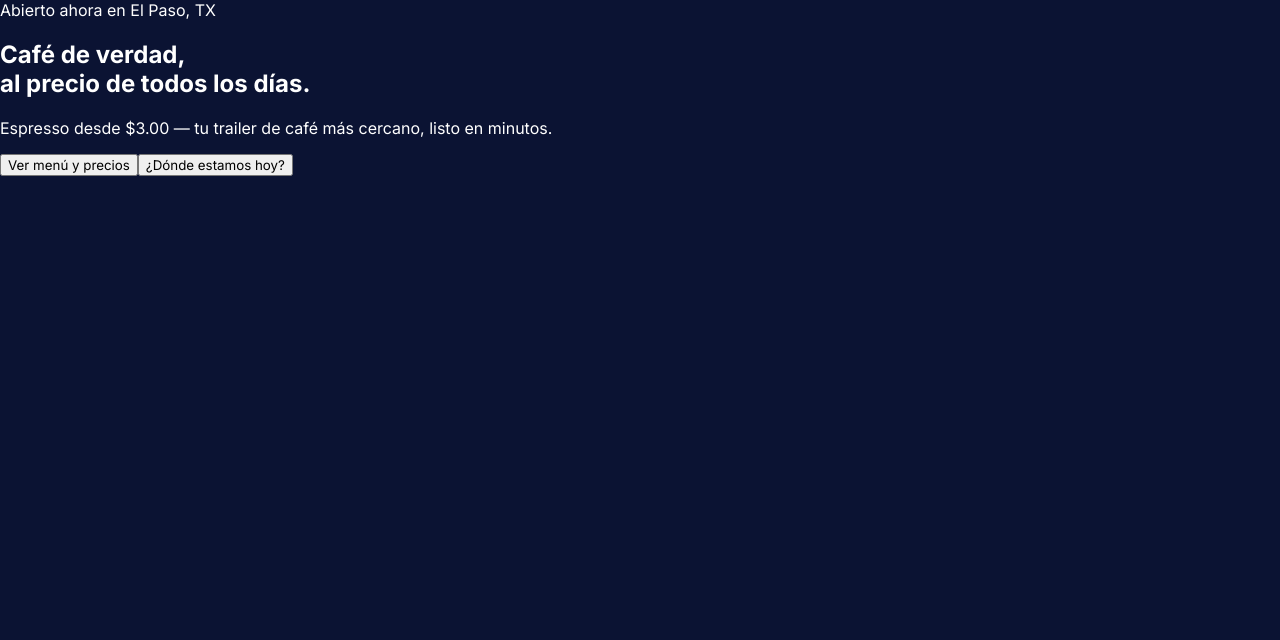
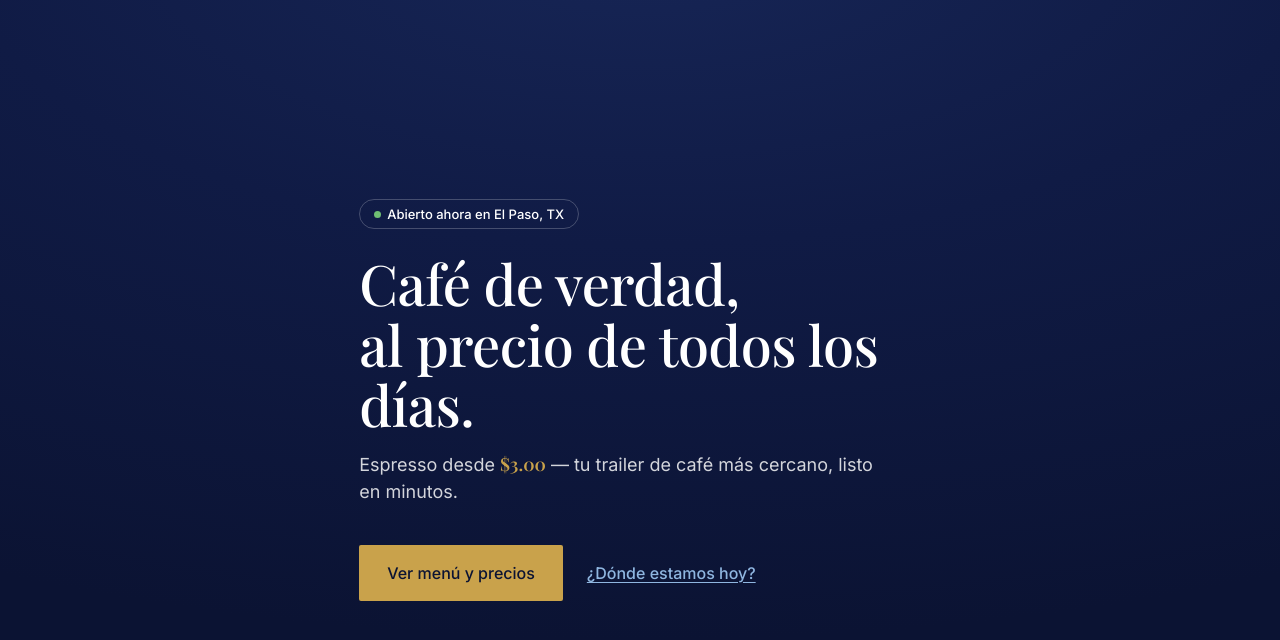
Before and after one commit to chrisbarrandey/barr-and-day-site, a Next.js app: page / in a window 1280 px wide. Shown: the top 640 px of the page. Built offline with nearby package versions, Linux system fonts and the light colour scheme.

Commit message:
Fix: quitar styled-jsx, mover estilos a globals.css

```diff
--- a/app/globals.css
+++ b/app/globals.css
@@ -16,3 +16,141 @@ body {
 button {
   font-family: inherit;
 }
+
+/* ---------- Button ---------- */
+.btn {
+  display: inline-flex;
+  flex-direction: column;
+  align-items: center;
+  justify-content: center;
+  height: 56px;
+  padding: 0 28px;
+  font-family: var(--font-body);
+  font-size: var(--fs-body);
+  font-weight: 500;
+  border-radius: var(--radius);
+  border: none;
+  cursor: pointer;
+  transition: background-color var(--dur-micro) var(--ease-standard),
+    opacity var(--dur-tap);
+}
+.btn:active:not(:disabled) {
+  opacity: 0.85;
+}
+.btn--primary {
+  background: var(--color-gold);
+  color: var(--color-navy-deep);
+}
+.btn--primary:hover:not(:disabled) {
+  background: #d9b568;
+}
+.btn--secondary {
+  background: transparent;
+  color: var(--color-ink);
+  border: 1px solid var(--color-line);
+}
+.btn--secondary:hover:not(:disabled) {
+  border-color: rgba(255, 255, 255, 0.5);
+}
+.btn--text {
+  height: auto;
+  padding: 0;
+  background: none;
+  color: var(--color-sky);
+  text-decoration: underline;
+  text-underline-offset: 3px;
+}
+.btn:disabled {
+  cursor: not-allowed;
+  opacity: 0.5;
+}
+.btn__reason {
+  font-size: 11px;
+  font-weight: 400;
+  opacity: 0.8;
+  margin-top: 2px;
+}
+
+/* ---------- Price ---------- */
+.price {
+  font-family: var(--font-display);
+  font-weight: 600;
+  font-variant-numeric: tabular-nums;
+  color: var(--color-ink);
+  white-space: nowrap;
+}
+.price--anchor {
+  color: var(--color-gold);
+}
+
+/* ---------- Hero ---------- */
+.hero {
+  min-height: 100svh;
+  display: flex;
+  flex-direction: column;
+  justify-content: center;
+  padding: var(--space-4) var(--space-3);
+  background: radial-gradient(
+    120% 90% at 50% -10%,
+    #172657 0%,
+    var(--color-navy) 45%,
+    var(--color-navy-deep) 100%
+  );
+  color: var(--color-ink);
+}
+.hero__content {
+  max-width: 640px;
+  margin: 0 auto;
+  text-align: left;
+}
+.badge {
+  display: inline-flex;
+  align-items: center;
+  gap: 6px;
+  font-family: var(--font-body);
+  font-size: var(--fs-small);
+  font-weight: 500;
+  padding: 6px 14px;
+  border-radius: 999px;
+  border: 1px solid var(--color-line);
+  margin-bottom: var(--space-3);
+}
+.badge::before {
+  content: "";
+  width: 7px;
+  height: 7px;
+  border-radius: 50%;
+}
+.badge--open::before {
+  background: var(--color-open);
+}
+.badge--closed::before {
+  background: var(--color-closed);
+}
+.hero__title {
+  font-family: var(--font-display);
+  font-size: var(--fs-h1);
+  font-weight: 500;
+  line-height: 1.08;
+  letter-spacing: -0.01em;
+  margin: 0 0 var(--space-2);
+}
+.hero__subtitle {
+  font-family: var(--font-body);
+  font-size: 18px;
+  line-height: 1.5;
+  color: rgba(255, 255, 255, 0.82);
+  max-width: 46ch;
+  margin: 0 0 var(--space-4);
+}
+.hero__actions {
+  display: flex;
+  align-items: center;
+  gap: var(--space-3);
+  flex-wrap: wrap;
+}
+@media (min-width: 1024px) {
+  .hero {
+    padding-left: 8vw;
+  }
+}
```
